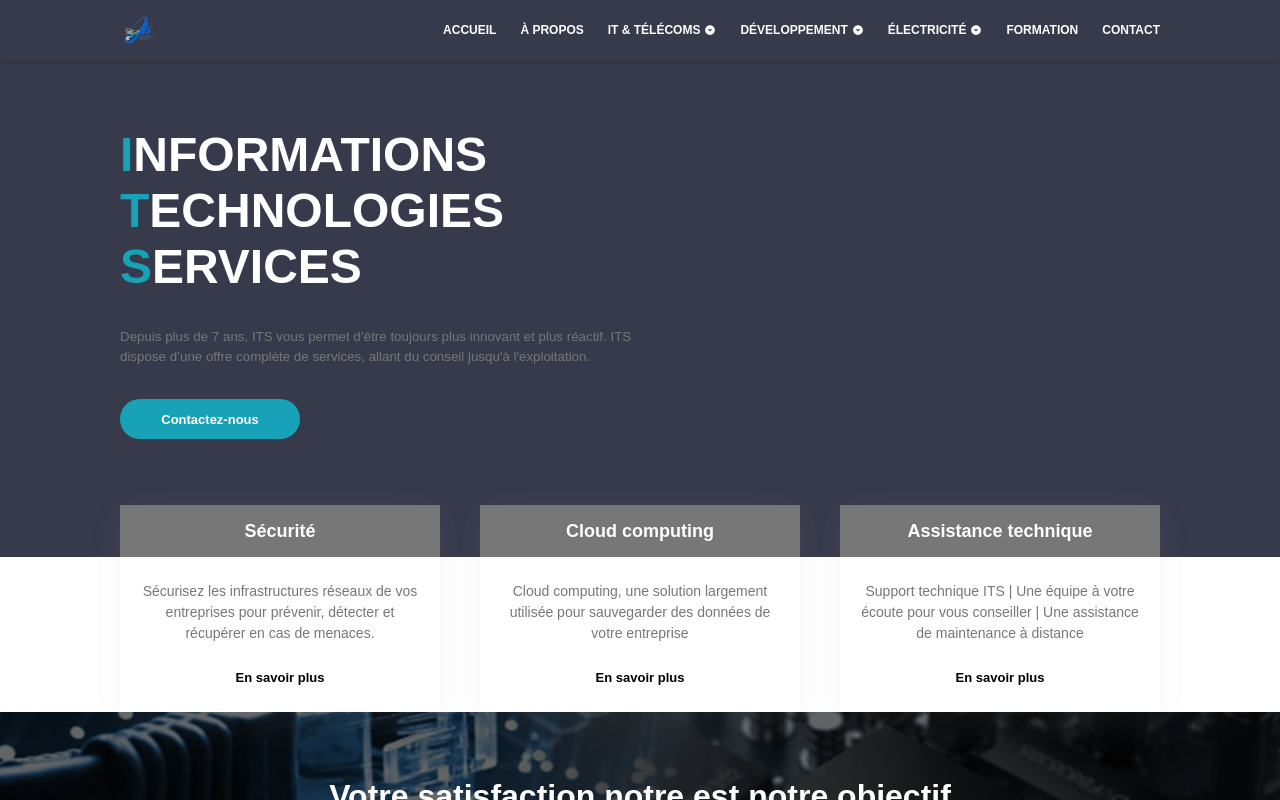
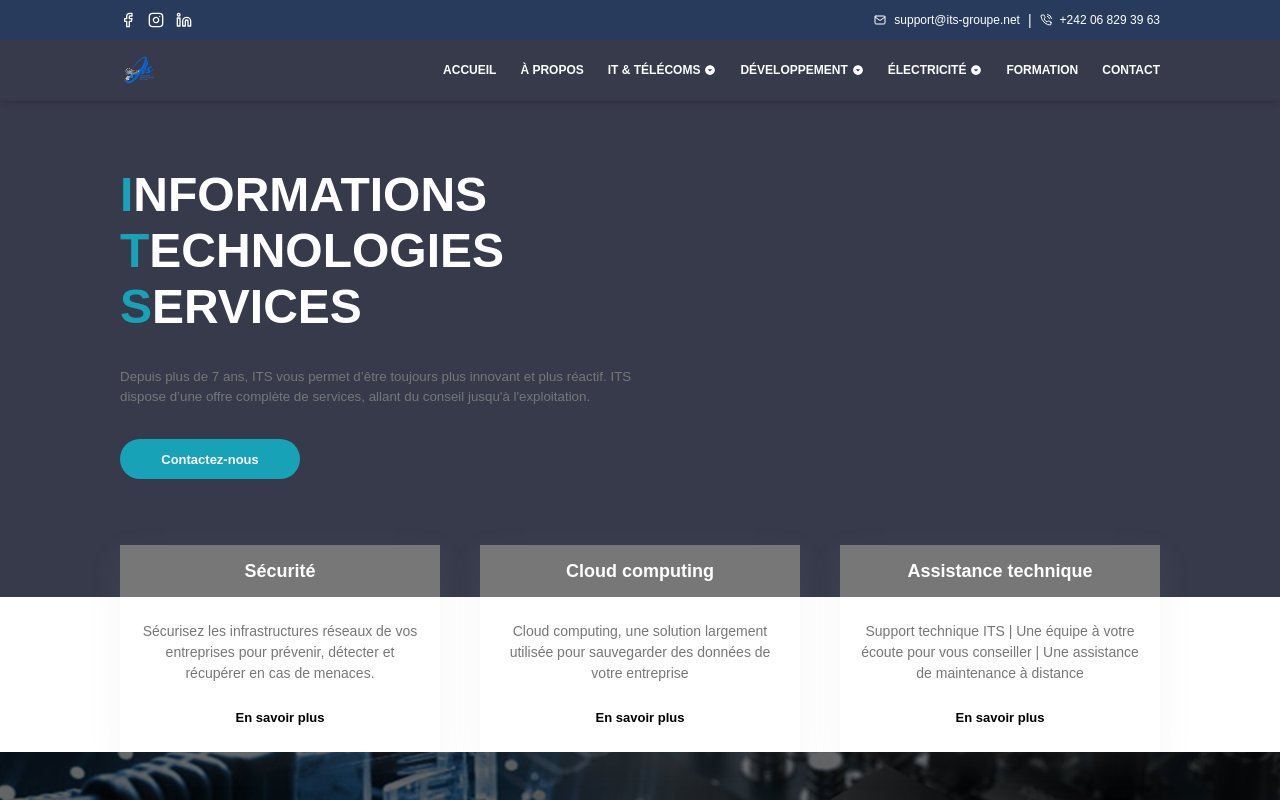
Before and after one commit to WolfRegis/ITS, a React (Vite) app: page / in a window 1280 px wide. Shown: the top 800 px of the page. Built offline with nearby package versions, Linux system fonts and the light colour scheme.

Commit message:
✨F05>add ItBan component

```diff
--- a/src/components/Footer.jsx
+++ b/src/components/Footer.jsx
@@ -5,7 +5,8 @@
 import { IoIosArrowRoundForward } from 'react-icons/io';
 
 export default function Footer() {
-  return (<FooterStyled className=' p-25 ' >
+  return (
+  <FooterStyled className=' p-25 ' >
 
       <div className='relative flex flex-row justify-between w-full'>
             <List title="Services" >
--- a/src/components/pages/home/Home.jsx
+++ b/src/components/pages/home/Home.jsx
@@ -5,10 +5,12 @@
 import CardContainer from '../../CardContainer'
 import DevisContainer from './DevisContainer'
 import Footer from '../../Footer'
+import ItBan from '../../ui/ItBan'
 
 export default function Home() {
   return (
     <div>
+      <ItBan/>
       <Navbar></Navbar>
       <Header>
         <HomeHeader/>
--- /dev/null
+++ b/src/components/ui/IconCompil.jsx
@@ -0,0 +1,12 @@
+import React from 'react'
+import { FiFacebook, FiInstagram, FiLinkedin} from "react-icons/fi";
+
+export default function IconCompil() {
+  return (
+    <ul className='flex flex-row justify-between items-center gap-3 h-full'>
+      <li className='text-md text-white'><a href="https://www.facebook.com/informations.technologies.services/"><FiFacebook /></a></li>
+      <li className='text-md text-white'><a href="#"><FiInstagram /></a></li>
+      <li className='text-md text-white'><a href="#"><FiLinkedin  /></a></li>
+    </ul>
+  )
+}
--- /dev/null
+++ b/src/components/ui/ItBan.jsx
@@ -0,0 +1,24 @@
+import React from 'react'
+import {FiMail, FiPhoneCall} from "react-icons/fi";
+import styled from 'styled-components';
+import theme from '../theme';
+import IconCompil from './IconCompil';
+
+
+export default function ItBan() {
+  return (
+    <ItBanStyled className='flex flex-row justify-between items-center h-10 px-30'>
+      <IconCompil />
+            <span className='text-sm text-white flex flex-row gap-2'>
+            <a href="mailto:support@its-groupe.net" className='text-xs text-white flex flex-row items-center gap-2'> <FiMail />support@its-groupe.net</a> |
+            <a href="tel:+242 06 829 39 63" className='text-xs text-white flex flex-row items-center gap-2'><FiPhoneCall />+242 06 829 39 63</a>
+      </span>
+    </ItBanStyled>
+  )
+}
+
+const ItBanStyled = styled.div`
+      background-color: ${theme.colors.mainColor};
+
+
+`;
```
